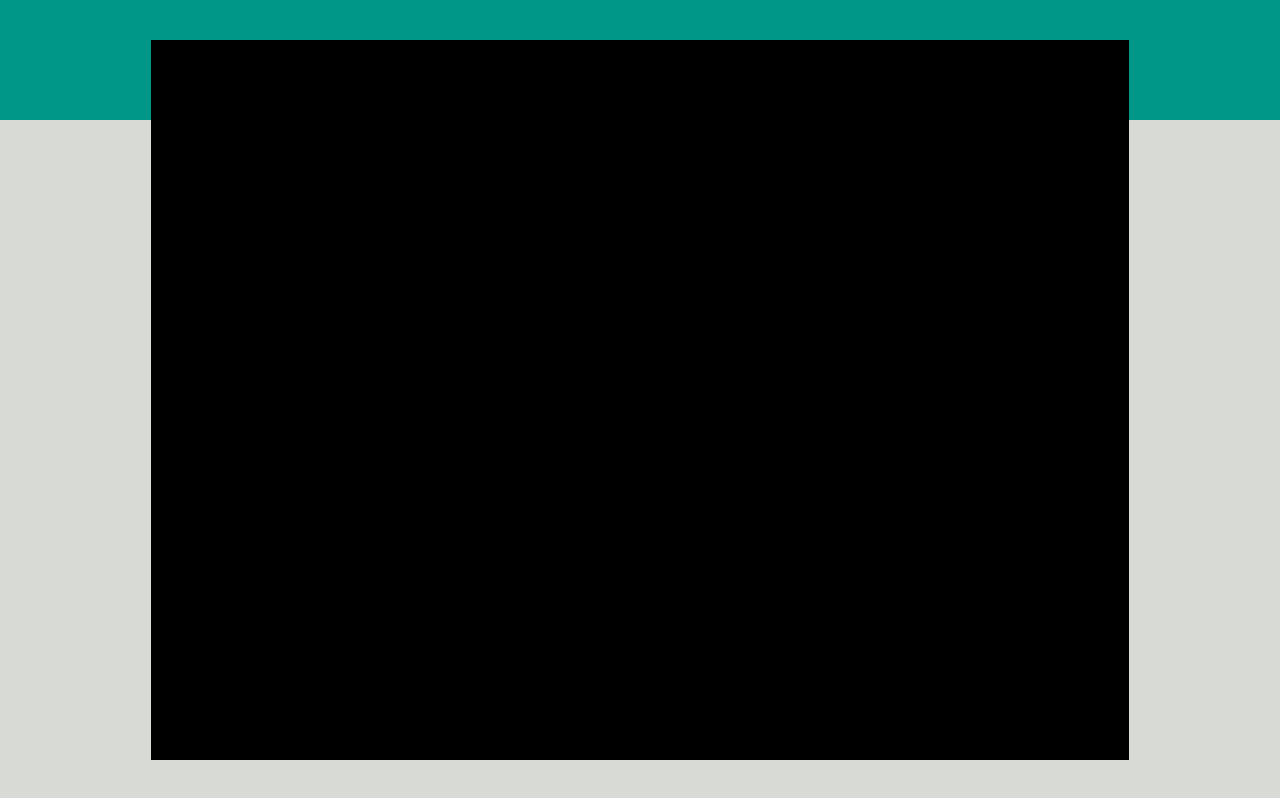
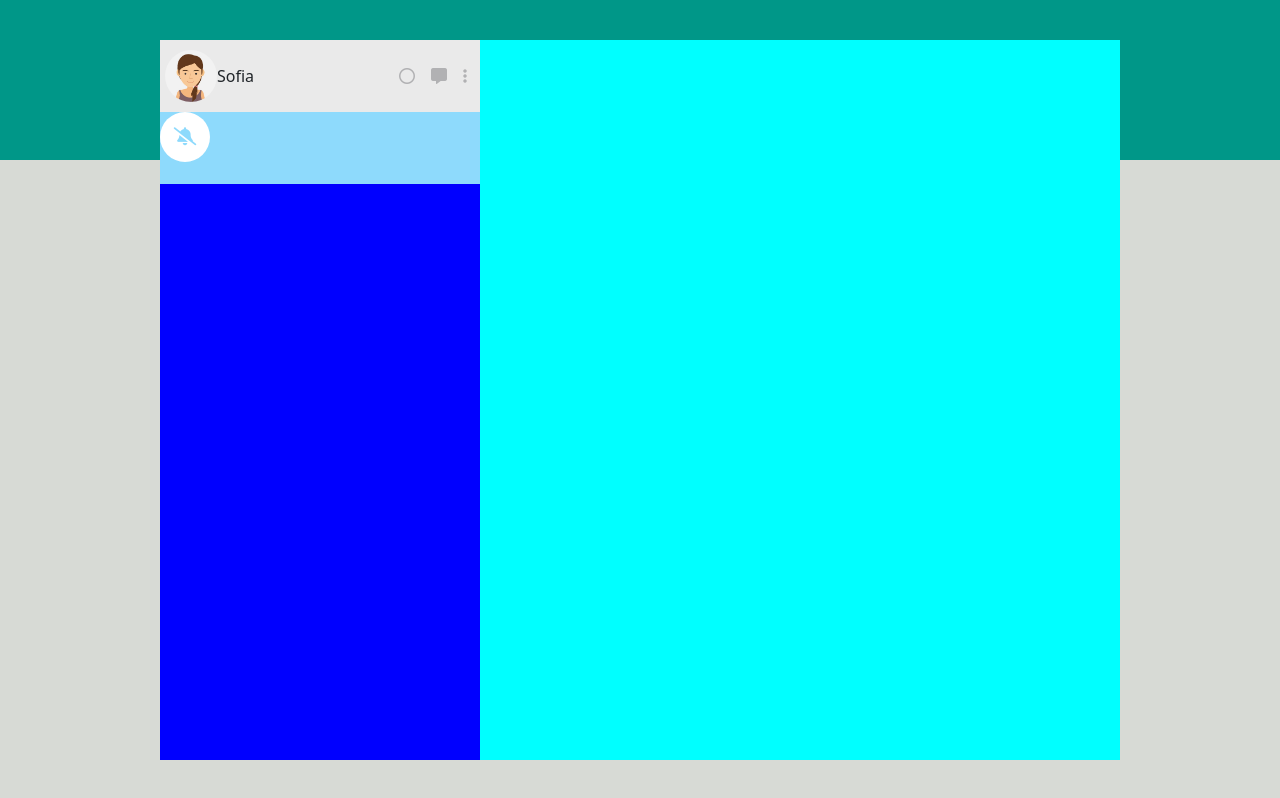
Before and after one commit to asafcastigliano/vue-boolzapp, a plain HTML site: page index.html in a window 1280 px wide. Drawn offline with nearby package versions, Linux system fonts and the light colour scheme.

Commit message:
continuazione milestone 1

```diff
--- a/css/style.css
+++ b/css/style.css
@@ -6,14 +6,61 @@
 
 body{
     height: 100vh;
-    background-image: linear-gradient(to bottom, #009788 0px, #009788 15vh, #d7dad5 15vh, #d7dad5 90vh);
+    background-image: linear-gradient(to bottom, #009788 0px, #009788 20vh, #d7dad5 20vh, #d7dad5 60vh);
     overflow-y: hidden;
     overflow-x: hidden;
 }
 
-.colorenero{
-    background-color: black;
+.row{
+    --bs-gutter-x: 0;
+}
+
+.containter-content{
     margin-top: 5vh;
     height: 90vh;
     margin-bottom: 5vh;
 }
+
+.container-chats{
+    height: 100%;
+}
+
+.col-12{
+    background-color: red;
+}
+
+.col-4{
+    background-color: blue;
+}
+
+.col-8{
+    background-color: aqua;
+}
+
+.avatar-io{
+    height: 100%;
+    border-radius: 50%;
+}
+
+.col-profile{
+    height: 10%;
+    padding: 10px 5px 10px 5px;
+    background-color: #eaeaea;
+}
+
+.color-icon{
+    color: #b1b1b3;
+}
+
+.col-notification{
+    background-color: #8edafc;
+    height: 10%;
+}
+
+.icon-notification{
+    color: #8edafc;
+    border-radius: 50%;
+    width: 50px;
+    height: 50px;
+    font-size: large;
+}
--- a/index.html
+++ b/index.html
@@ -12,9 +12,26 @@
     <div id="app">
         <section class="boolzapp">
             <div class="row justify-content-center d-flex">
-                <div class="col-9 colorenero">
-                    <div class="col-12">
+                <div class="col-9 containter-content">
+                    <div class="row d-flex container-chats">
+                        <div class="col-4">
+                            <div class="col-profile d-flex">
+                                <div class="d-flex">
+                                    <img src="./img/avatar_io.jpg" alt="" class="avatar-io">
+                                    <div class="h-100 align-content-center flex-wrap d-flex">Sofia</div>
+                                </div>
+                                <div class="w-100 justify-content-end  align-content-center d-flex flex-wrap color-icon">
+                                    <i class="fa-regular fa-circle m-2"></i>
+                                    <i class="fa-solid fa-message m-2"></i>
+                                    <i class="fa-solid fa-ellipsis-vertical m-2"></i>
+                                </div>
+                            </div>
+                            <div class="col-notification d-flex">
+                                <div class="bg-white icon-notification justify-content-center align-content-center d-flex flex-wrap"><i class="fa-solid fa-bell-slash"></i></div>
 
+                            </div>
+                        </div>
+                        <div class="col-8"></div>
                     </div>
                 </div>
             </div>
```
